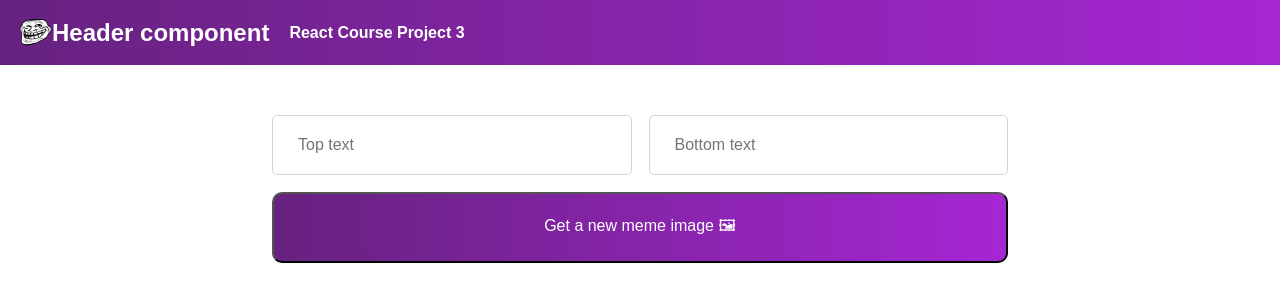
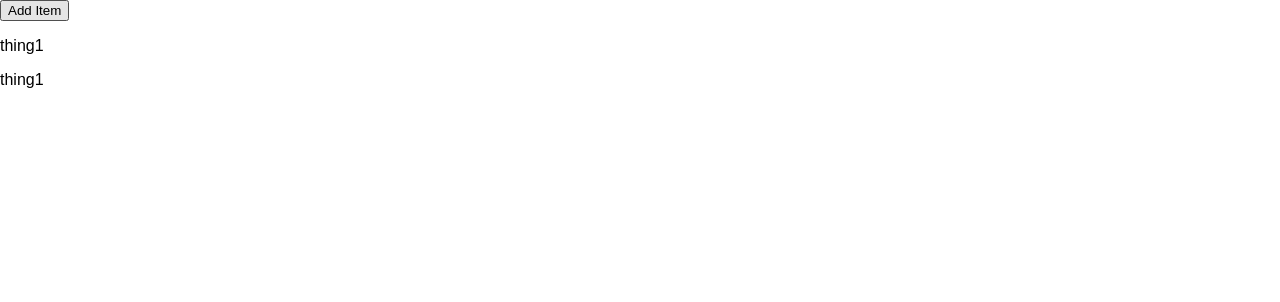
Before and after one commit to JUNEDSK/memegenerator, a React (Create React App) app: page / in a window 1280 px wide. Shown: the top 302 px of the page. Built offline with nearby package versions, Linux system fonts and the light colour scheme.

Commit message:
extra chages

```diff
--- a/src/App.js
+++ b/src/App.js
@@ -1,17 +1,18 @@
 import './App.css';
-import Header from './components/Header';
-import Meme from './components/Meme';
-// import DemoItem from './components/DemoItem';
+// import Header from './components/Header';
+// import Meme from './components/Meme';
+// import DemoClick from './components/DemoClick';
+import DemoItem from './components/DemoItem';
 
 
 function App() {
   return (
     <>
-      <Header></Header>
+      {/* <Header></Header>
       <div className='container'>
         <Meme></Meme>
-      </div>
-      {/* <DemoItem></DemoItem> */}
+      </div> */}
+      <DemoItem></DemoItem>
     </>
   );
 }
--- /dev/null
+++ b/src/components/DemoClick.js
@@ -0,0 +1,24 @@
+import React from 'react';
+import { useState } from 'react';
+
+
+// function changeMind(){
+
+// }
+
+
+function DemoClick(props) {
+    const [isGoingOut, SetGoingOut] = useState(true);
+    const answer = isGoingOut ? "Yes" : "No";
+    function changeMind() {
+        SetGoingOut(prevState => !prevState)
+    }
+    return (
+        <div>
+            <h1>Click here to check yes no</h1>
+            <button onClick={changeMind}>{answer}</button>
+        </div>
+    );
+}
+
+export default DemoClick;
--- a/src/components/DemoItem.js
+++ b/src/components/DemoItem.js
@@ -3,15 +3,16 @@ import { useState } from 'react';
 
 function DemoItem(props) {
 
+  const [isThingsArry, setThingsArry] = useState(["thing1", "thing1"]);
 
-    const [things, setThings] = useState(["thing 1", "thing 2"]);
 
-    function additem(){
-        const newthingText = `thing ${things.length + 1}`
-        setThings(prevState => [...prevState, newthingText])
+  function additem() {
+    setThingsArry(prevState => {
+      return [...prevState, `thing ${prevState.length + 1}`]
+    })
   }
 
-    const thingselements = things.map(thing => <p key={thing}>{thing}</p>)
+  const thingselements = isThingsArry.map(thing => <p key={thing}>{thing}</p>)
 
   return (
     <>
```
Lines whose indentation alone changed are shown as unchanged.
